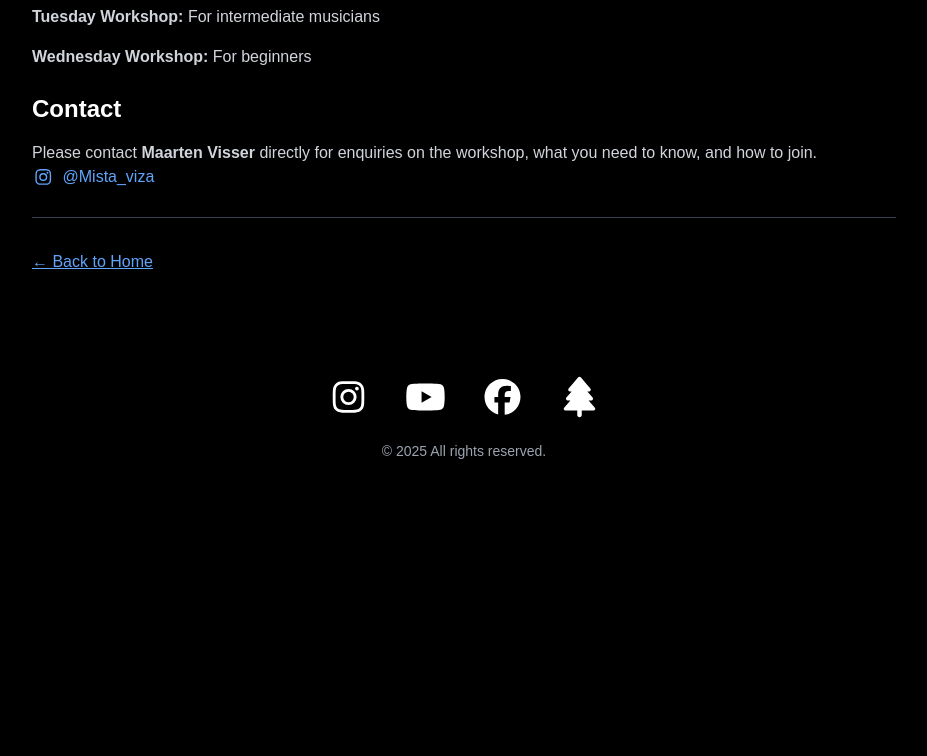
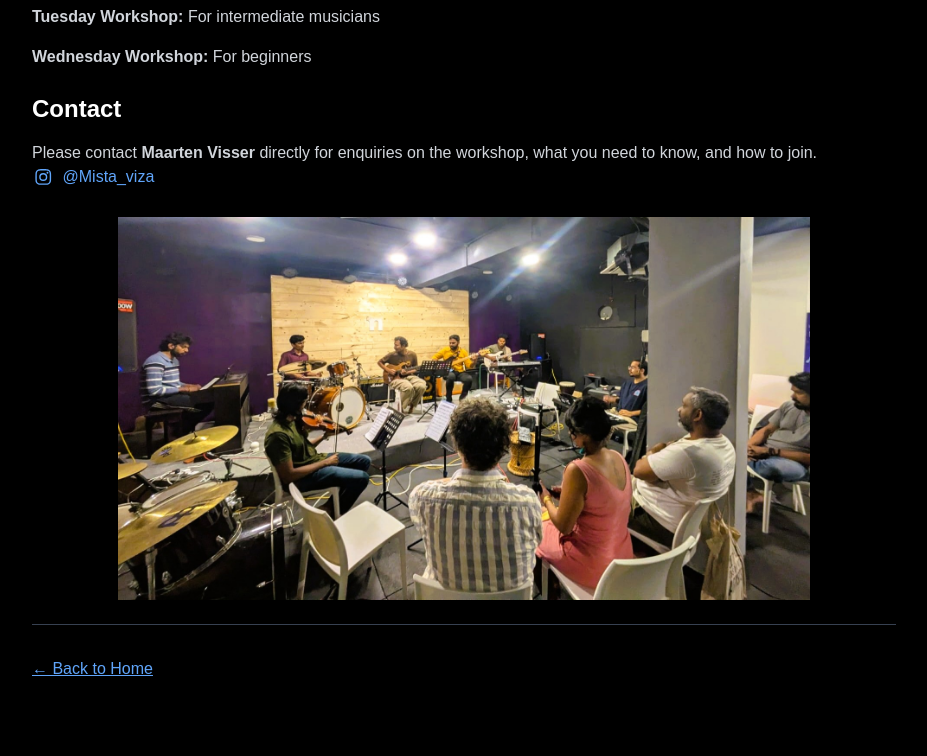
Before and after one commit to vivekayer/alternationchennai, a Next.js app: page /weekly-jazz-workshops in a window 1280 px wide. Shown: the part 380-1136 px from the top of the page, without its empty margins (176-1103 px from the left). Before the commit the page ends 873 px from the top, so only its background shows below. Built offline with nearby package versions, Linux system fonts and the light colour scheme.

Commit message:
Added image for jazz workshop

```diff
--- a/app/weekly-jazz-workshops/page.tsx
+++ b/app/weekly-jazz-workshops/page.tsx
@@ -54,6 +54,14 @@ export default function WeeklyJazzWorkshops() {
           </p>
         </div>
 
+        <div className="mt-8 flex justify-center">
+          <img
+            src="/tuesdayworkshop.jpg"
+            alt="Weekly Jazz Workshops"
+            className="w-4/5"
+          />
+        </div>
+
         <div className="mt-8 pt-8 border-t border-gray-700">
           <Link
             href="/"
```
Also changed, not shown: public/tuesdayworkshop.jpg (added).
